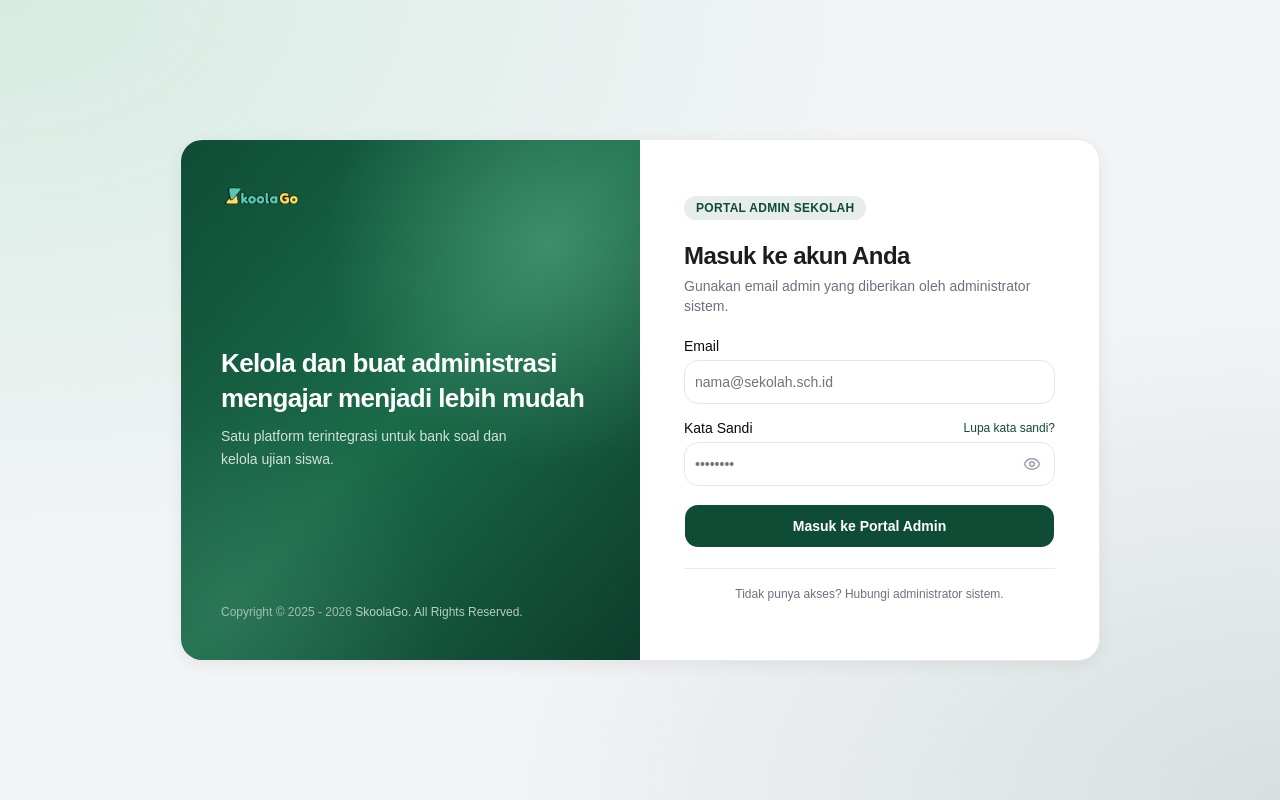
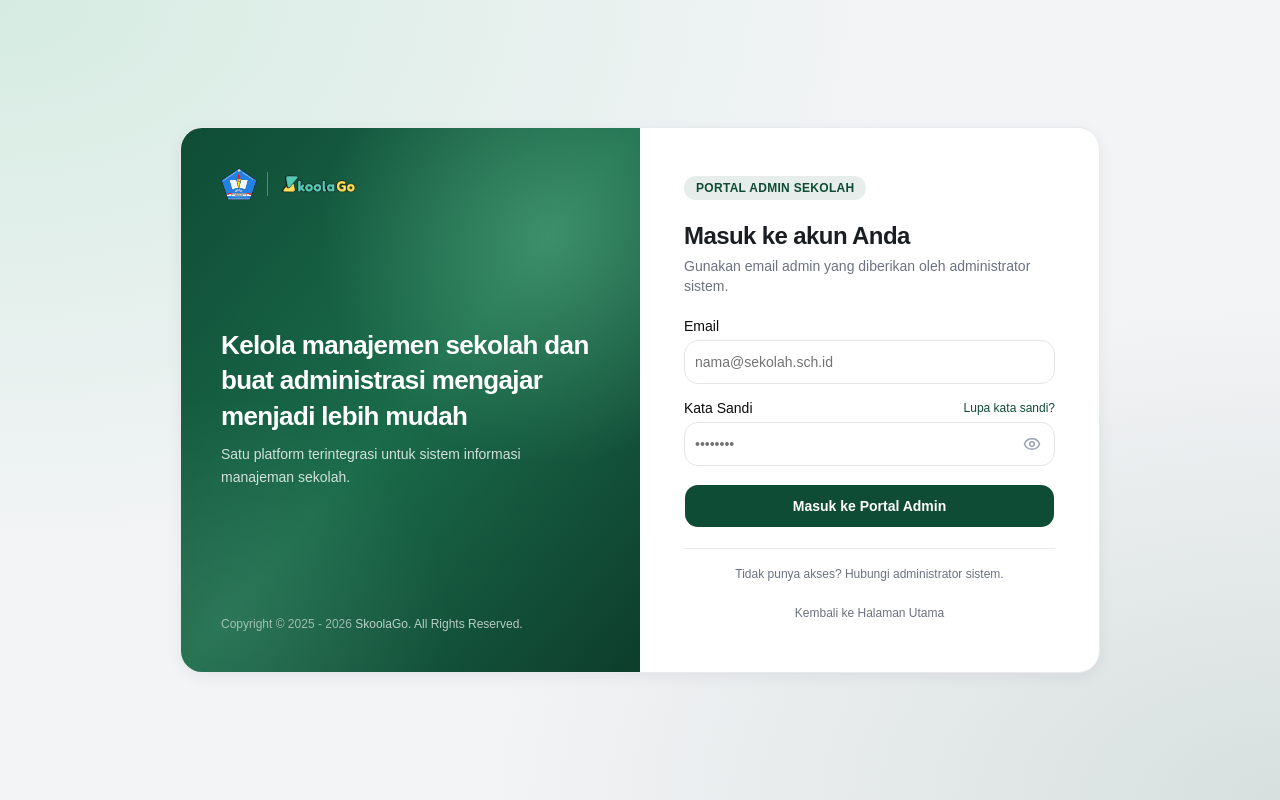
Before and after one commit to aguspurnomomz/sdngebomngan_frontend_repo, a React (Vite) app: page /login/admin-sekolah in a window 1280 px wide. Built offline with nearby package versions, Linux system fonts and the light colour scheme; no server answers.

Commit message:
add : login banner greeting text and logo

```diff
--- a/src/pages/auth/AdminSchoolLoginPage.tsx
+++ b/src/pages/auth/AdminSchoolLoginPage.tsx
@@ -64,6 +64,15 @@ export default function AdminSchoolLoginPage() {
             </p>
           </div>
 
+          <div className="mt-4 text-center">
+            <a
+              href="https://sdngembongan.id/"
+              className="text-xs text-tp-muted hover:text-tp-green transition-colors"
+            >
+              Kembali ke Halaman Utama
+            </a>
+          </div>
+
           {/** matikan dulu ini */}
           {/* <div className="mt-4 text-center">
             <Link
--- a/src/pages/auth/components/LoginBanner.tsx
+++ b/src/pages/auth/components/LoginBanner.tsx
@@ -1,6 +1,7 @@
 import React from 'react'
 import { useMotionValue } from 'framer-motion'
-import teachpartnerIcon from '../../../assets/logo-new-version.png'
+import skoolagoIcon from '../../../assets/logo-new-version.png'
+import schoollogo from '../../../assets/logo_gembongan.png'
 
 export default function LoginBanner() {
   const x = useMotionValue(0)
@@ -23,22 +24,32 @@ export default function LoginBanner() {
 
       <div className="relative z-10 flex items-center gap-2.5 text-lg font-bold">
         <img
-          src={teachpartnerIcon}
-          alt="SkoolaGo"
+          src={schoollogo}
+          alt="sdngembongan"
+          className="h-7 w-auto object-contain md:h-8"
+        />
+
+        {/* Garis pemisah vertikal */}
+        <span className="h-5 w-px bg-white/30 md:h-6" aria-hidden="true" />
+
+        {/* Logo sekolah */}
+        <img
+          src={skoolagoIcon}
+          alt="skoolago"
           className="h-7 w-auto object-contain md:h-8"
         />
       </div>
 
       <div className="relative z-10 py-2 md:py-4 transition-transform ease-out">
         <h2 className="mb-2 text-xl font-bold leading-snug tracking-tight sm:text-[22px] md:text-[26px]">
-          Kelola dan buat administrasi mengajar menjadi lebih mudah
+          Kelola manajemen sekolah dan buat administrasi mengajar menjadi lebih mudah
         </h2>
         {/* <p className="max-w-xs text-xs leading-relaxed text-white/80 sm:text-sm">
           Satu platform terintegrasi untuk kehadiran, bank soal, e-book dan kelola ujian siswa.
         </p> */}
 
         <p className="max-w-xs text-xs leading-relaxed text-white/80 sm:text-sm">
-          Satu platform terintegrasi untuk bank soal dan kelola ujian siswa.
+          Satu platform terintegrasi untuk sistem informasi manajeman sekolah.
         </p>
 
 
```
